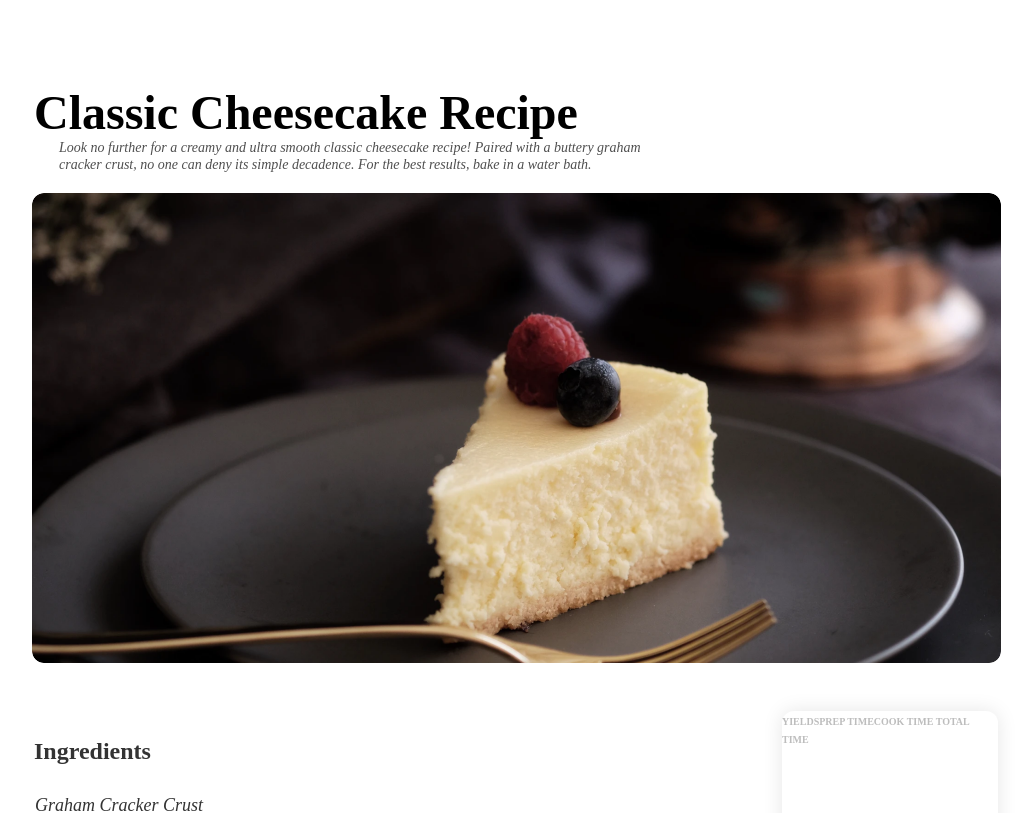
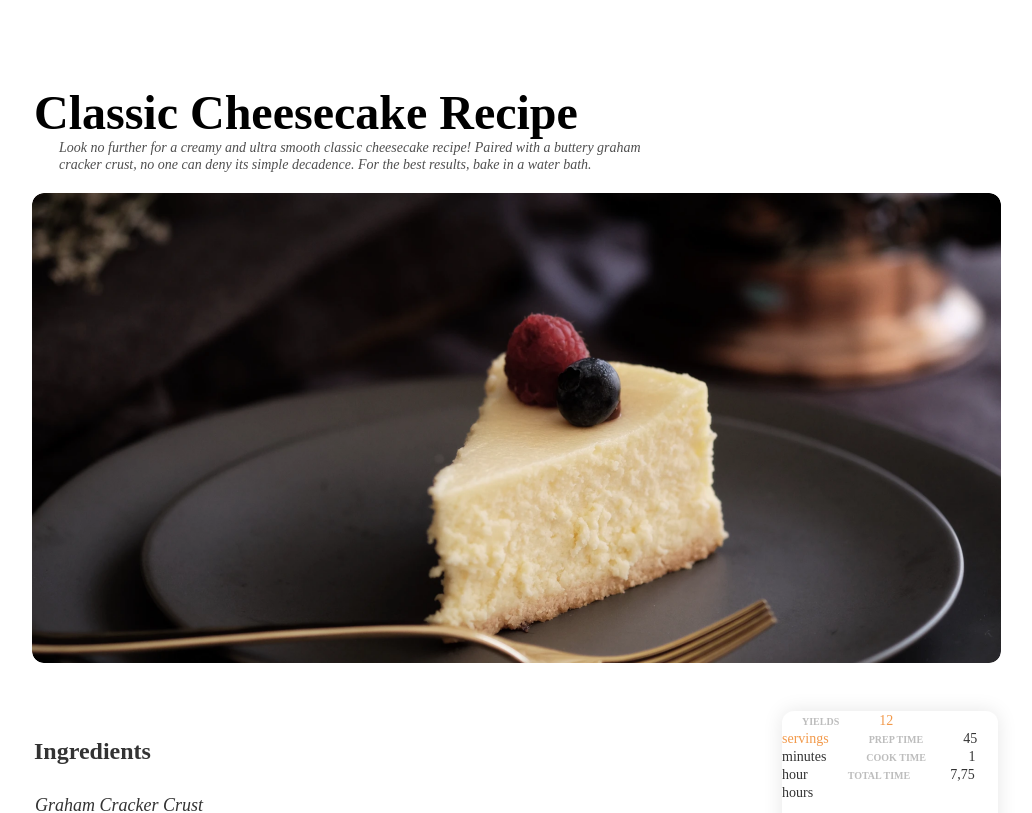
Before and after one commit to Airi-Aikawa/recipe_page, a Vue app: page / in a window 1280 px wide. Shown: the top 813 px of the page, without its empty margins (202-1234 px from the left). Built offline with nearby package versions, Linux system fonts and the light colour scheme.

Commit message:
20201127_文字を増やしました

```diff
--- a/src/components/Icon.vue
+++ b/src/components/Icon.vue
@@ -1,10 +1,14 @@
 <template>
-  <div class="ShadowSample1">
-    <label class="titel yields">Yields</label>
-    <label class="titel prepTIme">Prep TIme</label>
-    <label class="titel cookTime">Cook Time </label>
-    <label class="titel totalTime">Total Time</label>
-  </div>
+<div class="shadow">
+  <label class="titel yields">Yields</label>
+  <label class="content serving">12 servings</label>
+  <label class="titel prepTIme">Prep TIme</label>
+  <label class="content minutes">45 minutes</label>
+  <label class="titel cookTime">Cook Time </label>
+  <label class="content hour">1 hour</label>
+  <label class="titel totalTime">Total Time</label>
+  <label class="content sevenHours">7,75 hours</label>
+</div>
 </template>
 
 
@@ -14,7 +18,7 @@ export default {};
 </script>
 
 <style>
-.ShadowSample1 {
+.shadow {
   position: absolute;
   width: 216px;
   height: 367px;
@@ -26,6 +30,7 @@ export default {};
 }
 .titel {
   /* position: absolute; */
+  padding: 20px;
   height: 12px;
   left: 1069px;
   font-family: Montserrat;
@@ -53,4 +58,33 @@ export default {};
   width: 63px;
   top: 995px;
 }
+.content {
+    padding: 20px;
+  /* position: absolute; */
+  height: 17px;
+  left: 1069px;
+  font-family: Montserrat;
+  font-style: normal;
+  font-weight: 500;
+  font-size: 14px;
+  line-height: 17px;
+  color: #333333;
+}
+.serving {
+  width: 77px;
+  top: 784px;
+  color: #f2994a;
+}
+.minutes {
+  width: 80px;
+  top: 860px;
+}
+.hour {
+  width: 43px;
+  top: 935px;
+}
+.sevenHours {
+  width: 72px;
+  top: 1011px;
+}
 </style>
```
